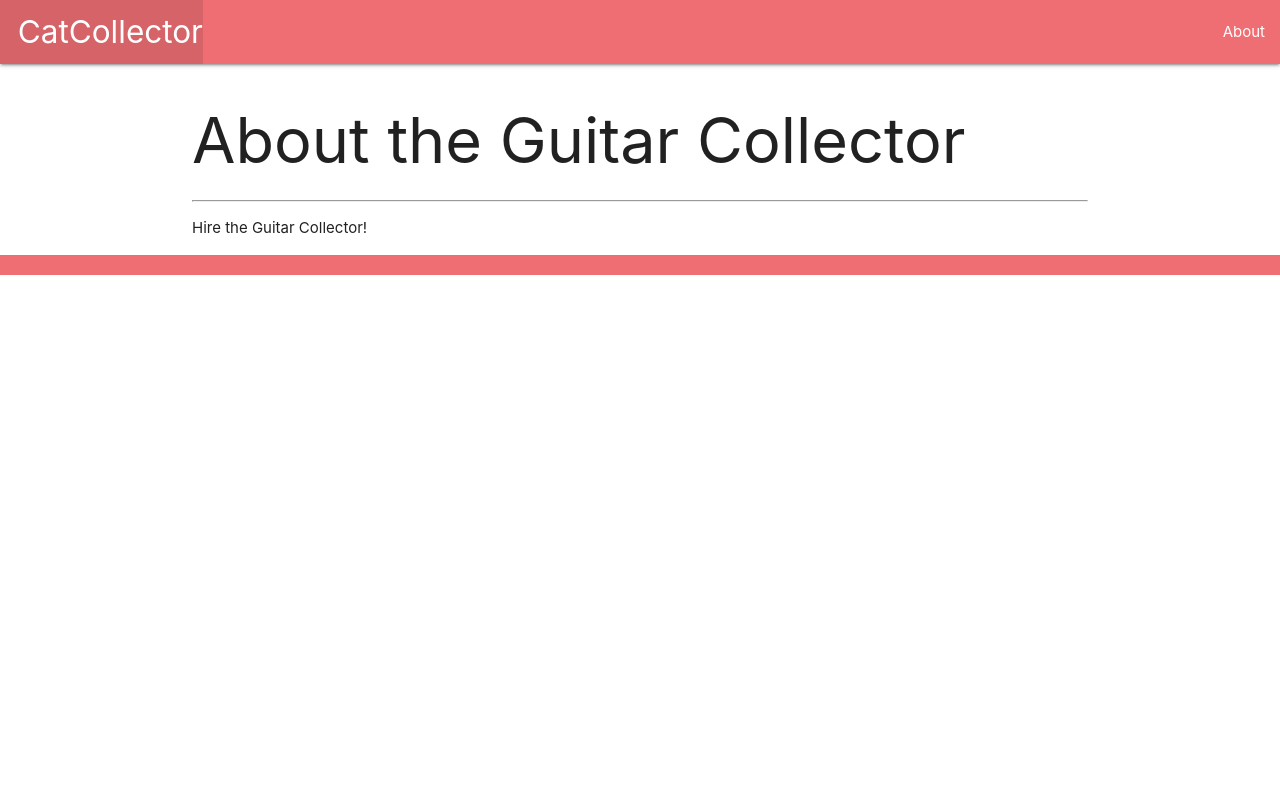
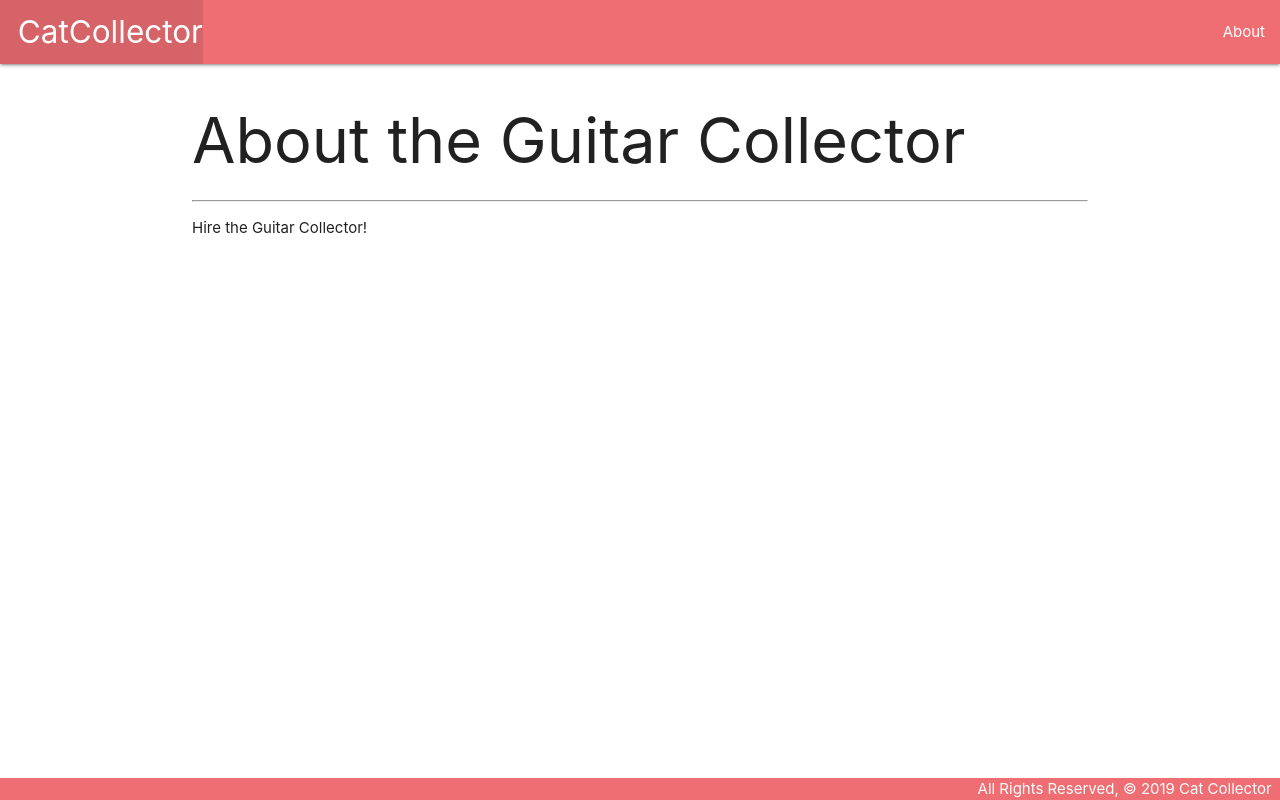
Before and after one commit to AustinLeaming/DjangoCodeAlong, a Django app: page /about/ in a window 1280 px wide. Run offline with Django 3.2, Linux system fonts and the light colour scheme.

Commit message:
included static files in base.html

```diff
--- a/main_app/static/css/style.css
+++ b/main_app/static/css/style.css
@@ -0,0 +1,14 @@
+body {
+    display: flex;
+    min-height: 100vh;
+    flex-direction: column;
+  }
+
+  main {
+    flex: 1 0 auto;
+  }
+
+  footer.page-footer {
+    padding-top: 0;
+    text-align: right;
+  }
--- a/main_app/templates/base.html
+++ b/main_app/templates/base.html
@@ -1,3 +1,5 @@
+{% load static %}
+
 <!DOCTYPE html>
 <html lang="en">
 
@@ -7,6 +9,7 @@
     <meta http-equiv="X-UA-Compatible" content="ie=edge">
     <title>Cat Collector</title>
     <link rel="stylesheet" href="https://cdnjs.cloudflare.com/ajax/libs/materialize/1.0.0/css/materialize.min.css">
+    <link rel="stylesheet" type='text/css' href="{% static 'css/style.css' %}">
 </head>
 
 <body>
```
